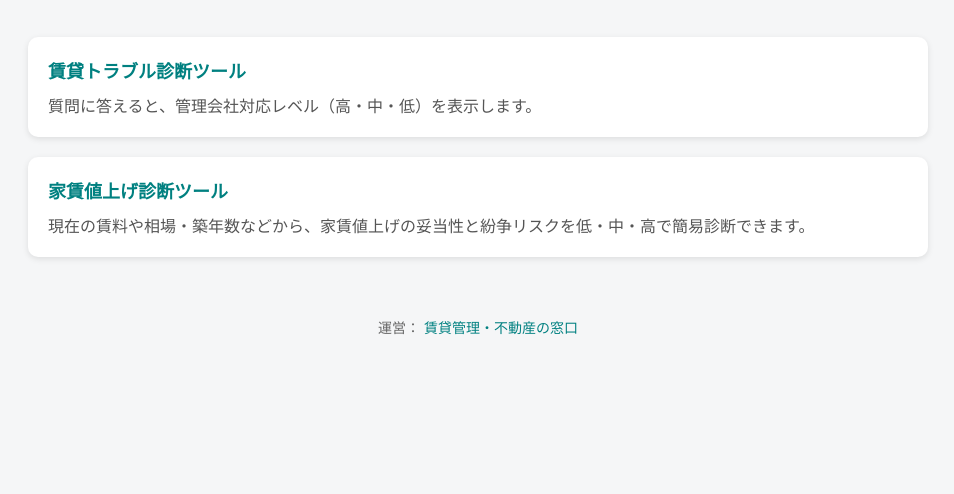
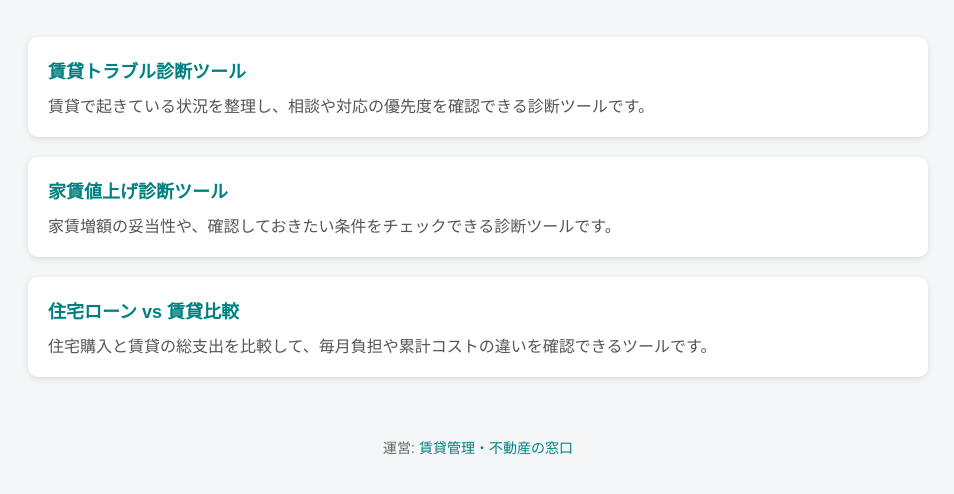
Before and after one commit to gakumon8800/tools, a plain HTML site: page index.html in a window 1280 px wide. Shown: the part 110-604 px from the top of the page, without its empty margins (162-1116 px from the left). Drawn offline with Linux system fonts and the light colour scheme.

Commit message:
Update index.html

```diff
--- a/index.html
+++ b/index.html
@@ -4,7 +4,10 @@
 <meta charset="UTF-8">
 <title>不動産AIツール | 賃貸管理・不動産の窓口</title>
 <meta name="viewport" content="width=device-width, initial-scale=1">
-<meta name="description" content="賃貸管理・不動産の窓口が提供する不動産AIツール集。賃貸トラブル診断や家賃値上げ診断などの無料ツールを公開しています。">
+<meta
+  name="description"
+  content="賃貸管理・不動産の窓口が公開する不動産AIツール集です。賃貸トラブル診断、家賃値上げ診断、住宅ローンと賃貸比較などの便利なツールを掲載しています。"
+>
 <style>
 body{
   font-family:sans-serif;
@@ -56,19 +59,26 @@ footer a{
   <div class="card">
     <a href="./trouble-diagnosis/">賃貸トラブル診断ツール</a>
     <div class="desc">
-      質問に答えると、管理会社対応レベル（高・中・低）を表示します。
+      賃貸で起きている状況を整理し、相談や対応の優先度を確認できる診断ツールです。
     </div>
   </div>
 
   <div class="card">
     <a href="./rent-increase-check/">家賃値上げ診断ツール</a>
     <div class="desc">
-      現在の賃料や相場・築年数などから、家賃値上げの妥当性と紛争リスクを低・中・高で簡易診断できます。
+      家賃増額の妥当性や、確認しておきたい条件をチェックできる診断ツールです。
+    </div>
+  </div>
+
+  <div class="card">
+    <a href="https://gakumon8800.github.io/tools/home-rent-vs-buy/" target="_blank" rel="noopener noreferrer">住宅ローン vs 賃貸比較</a>
+    <div class="desc">
+      住宅購入と賃貸の総支出を比較して、毎月負担や累計コストの違いを確認できるツールです。
     </div>
   </div>
 
   <footer>
-    運営：
+    運営:
     <a href="https://x.com/ai_gakumon" target="_blank" rel="noopener noreferrer">
       賃貸管理・不動産の窓口
     </a>
```
